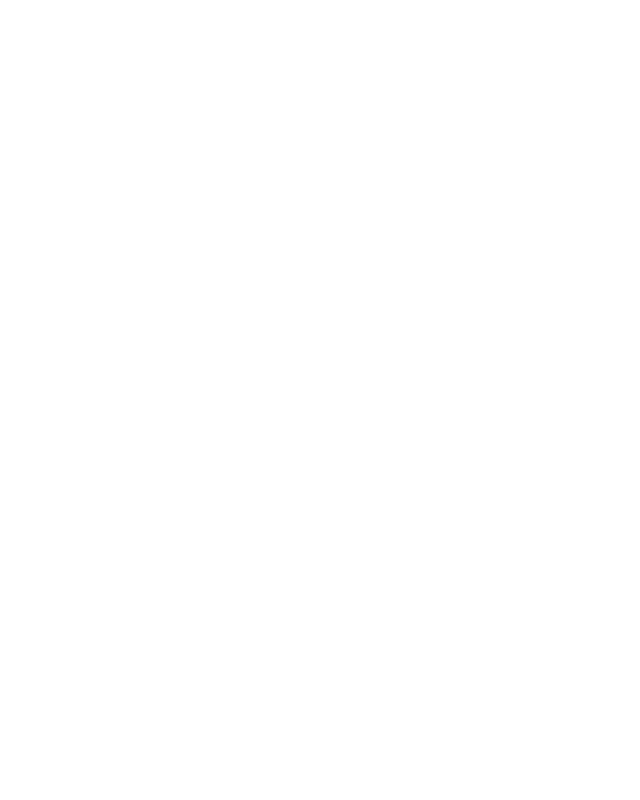
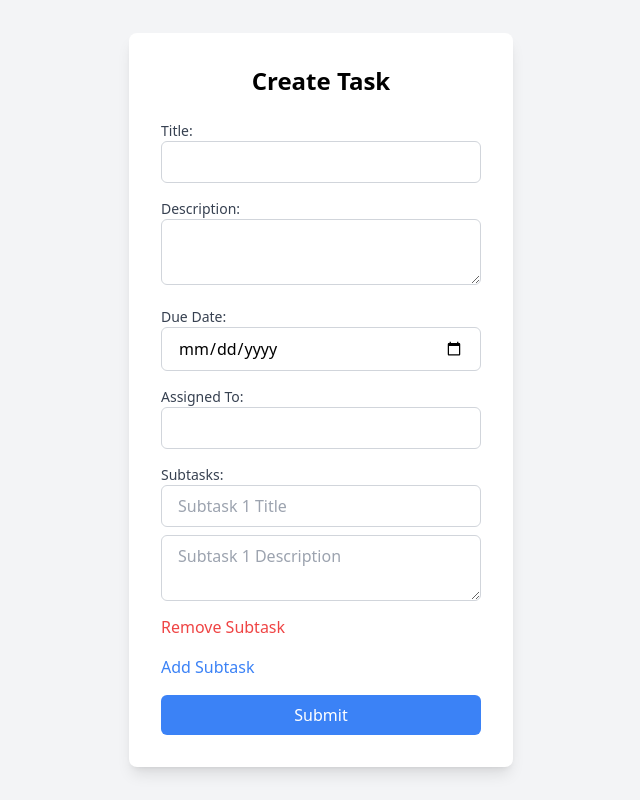
Before and after one commit to PrincyChauhan/sequelize-task-management, a React (Vite) app in the folder frontend/: page /create-task in a window 1280 px wide. Before the commit this address had no page. Shown: the whole page, without its empty margins (319-959 px from the left). Built offline with nearby package versions, Linux system fonts and the light colour scheme.

Commit message:
Create Task

```diff
--- a/frontend/src/App.jsx
+++ b/frontend/src/App.jsx
@@ -3,6 +3,7 @@
 import Login from "./pages/Login";
 import Dashboard from "./pages/Dashboard";
 import CreateUser from "./pages/CreateUser";
+import CreateTask from "./pages/CreateTask";
 const App = () => {
   return (
     <Router>
@@ -11,6 +12,7 @@
         <Route path="/login" element={<Login />} />
         <Route path="/dashboard" element={<Dashboard />} />
         <Route path="/create-user" element={<CreateUser />} />
+        <Route path="/create-task" element={<CreateTask />} />
       </Routes>
     </Router>
   );
--- a/frontend/src/components/Navbar.jsx
+++ b/frontend/src/components/Navbar.jsx
@@ -30,10 +30,18 @@
           </li>
           <li>
             <Link
-              to="/settings"
+              to="/create-task"
               className="inline-block w-full px-4 py-2 focus:border-blue-500 text-white"
             >
-              Settings
+              Create Task
+            </Link>
+          </li>
+          <li>
+            <Link
+              to="/tasks"
+              className="inline-block w-full px-4 py-2 focus:border-blue-500 text-white"
+            >
+              Tasks List
             </Link>
           </li>
           <li>
--- /dev/null
+++ b/frontend/src/pages/CreateTask.jsx
@@ -0,0 +1,207 @@
+import { useState } from "react";
+import axios from "axios";
+import { useNavigate } from "react-router-dom";
+
+const CreateTask = () => {
+  const [formData, setFormData] = useState({
+    title: "",
+    description: "",
+    dueDate: "",
+    assignedTo: "",
+    subtasks: [{ title: "", description: "" }],
+  });
+
+  const [error, setError] = useState("");
+  const [success, setSuccess] = useState("");
+  const [loading, setLoading] = useState(false);
+
+  const navigate = useNavigate();
+
+  console.log("Form Data========:", formData);
+
+  // Handle changes in main form fields
+  const handleChange = (e) => {
+    const { name, value } = e.target;
+    setFormData({ ...formData, [name]: value });
+  };
+
+  // Handle changes in subtasks
+  const handleSubtaskChange = (index, e) => {
+    const { name, value } = e.target;
+    const updatedSubtasks = [...formData.subtasks];
+    updatedSubtasks[index][name] = value;
+    setFormData({ ...formData, subtasks: updatedSubtasks });
+  };
+
+  // Add a new subtask
+  const addSubtask = () => {
+    setFormData({
+      ...formData,
+      subtasks: [...formData.subtasks, { title: "", description: "" }],
+    });
+  };
+
+  // Remove a subtask
+  const removeSubtask = (index) => {
+    const updatedSubtasks = formData.subtasks.filter((_, i) => i !== index);
+    setFormData({ ...formData, subtasks: updatedSubtasks });
+  };
+
+  // Submit form data
+  const handleSubmit = async (e) => {
+    e.preventDefault();
+    const token = localStorage.getItem("token");
+    console.log("Token=--------------:", token);
+
+    if (!token) {
+      setError("No token found");
+      return;
+    }
+    setError(true);
+    try {
+      const response = await axios.post(
+        "http://localhost:3000/task/create-task",
+        formData,
+        {
+          headers: {
+            Authorization: `Bearer ${token}`,
+          },
+        }
+      );
+
+      setSuccess(response.data.message);
+      setError("");
+      setFormData({
+        title: "",
+        description: "",
+        dueDate: "",
+        assignedTo: "",
+        subtasks: [{ title: "", description: "" }],
+      });
+      setTimeout(() => {
+        navigate("/tasks");
+      }, 100);
+    } catch (error) {
+      console.error("Error creating task:", error);
+      setError("Failed to create task.");
+    } finally {
+      setLoading(false);
+    }
+  };
+
+  return (
+    <div className="flex justify-center items-center min-h-screen bg-gray-100">
+      <div className="bg-white p-8 rounded-lg shadow-lg w-full max-w-sm">
+        <h2 className="text-2xl font-semibold text-center mb-6">Create Task</h2>
+        {error && <p className="error text-red-500">{error}</p>}
+        {success && <p className="success text-green-500">{success}</p>}
+
+        {loading ? (
+          <div className="flex justify-center items-center mb-4">
+            <div className="animate-spin border-4 border-t-4 border-blue-600 border-solid rounded-full w-8 h-8"></div>
+          </div>
+        ) : (
+          <form onSubmit={handleSubmit}>
+            <div className="mb-4">
+              <label className="block text-sm font-medium text-gray-700">
+                Title:
+              </label>
+              <input
+                type="text"
+                name="title"
+                value={formData.title}
+                onChange={handleChange}
+                className="w-full px-4 py-2 border border-gray-300 rounded-md focus:ring-blue-500 focus:border-blue-500"
+                required
+              />
+            </div>
+            <div className="mb-4">
+              <label className="block text-sm font-medium text-gray-700">
+                Description:
+              </label>
+              <textarea
+                name="description"
+                value={formData.description}
+                onChange={handleChange}
+                className="w-full px-4 py-2 border border-gray-300 rounded-md focus:ring-blue-500 focus:border-blue-500"
+                required
+              ></textarea>
+            </div>
+            <div className="mb-4">
+              <label className="block text-sm font-medium text-gray-700">
+                Due Date:
+              </label>
+              <input
+                type="date"
+                name="dueDate"
+                value={formData.dueDate}
+                onChange={handleChange}
+                className="w-full px-4 py-2 border border-gray-300 rounded-md focus:ring-blue-500 focus:border-blue-500"
+                required
+              />
+            </div>
+            <div className="mb-4">
+              <label className="block text-sm font-medium text-gray-700">
+                Assigned To:
+              </label>
+              <input
+                type="text"
+                name="assignedTo"
+                value={formData.assignedTo}
+                onChange={handleChange}
+                className="w-full px-4 py-2 border border-gray-300 rounded-md focus:ring-blue-500 focus:border-blue-500"
+                required
+              />
+            </div>
+            <div className="mb-4">
+              <label className="block text-sm font-medium text-gray-700">
+                Subtasks:
+              </label>
+              {formData.subtasks.map((subtask, index) => (
+                <div key={index} className="mb-2">
+                  <input
+                    type="text"
+                    name="title"
+                    value={subtask.title}
+                    onChange={(e) => handleSubtaskChange(index, e)}
+                    placeholder={`Subtask ${index + 1} Title`}
+                    className="w-full px-4 py-2 mb-2 border border-gray-300 rounded-md focus:ring-blue-500 focus:border-blue-500"
+                  />
+                  <textarea
+                    name="description"
+                    value={subtask.description}
+                    onChange={(e) => handleSubtaskChange(index, e)}
+                    placeholder={`Subtask ${index + 1} Description`}
+                    className="w-full px-4 py-2 border border-gray-300 rounded-md focus:ring-blue-500 focus:border-blue-500"
+                  ></textarea>
+                  <button
+                    type="button"
+                    onClick={() => removeSubtask(index)}
+                    className="text-red-500 mt-2"
+                  >
+                    Remove Subtask
+                  </button>
+                </div>
+              ))}
+              <button
+                type="button"
+                onClick={addSubtask}
+                className="text-blue-500 mt-2"
+              >
+                Add Subtask
+              </button>
+            </div>
+            <button
+              type="submit"
+              className="w-full bg-blue-500 text-white py-2 rounded-md hover:bg-blue-600"
+            >
+              Submit
+            </button>
+          </form>
+        )}
+      </div>
+    </div>
+  );
+};
+
+export default CreateTask;
```
